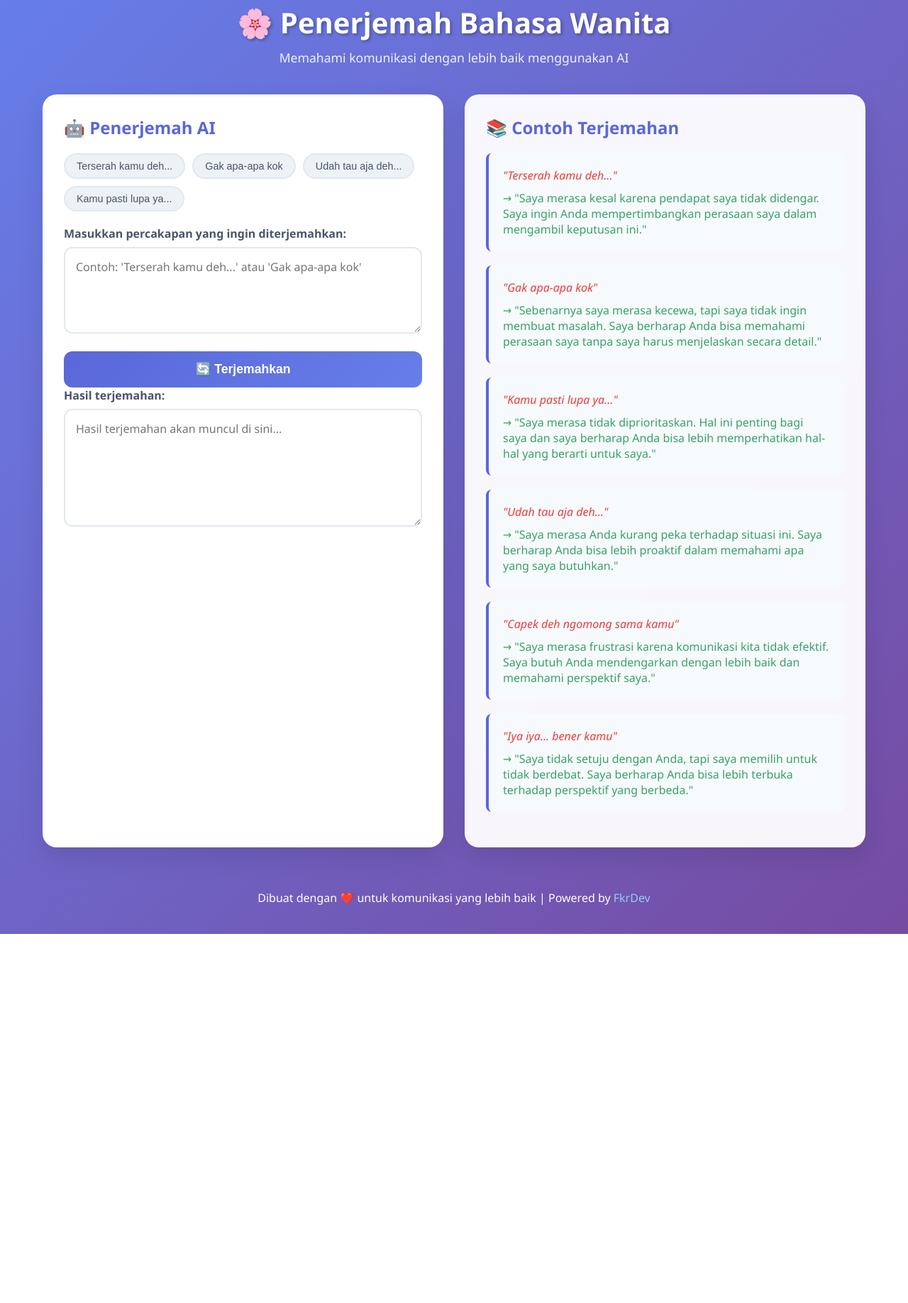
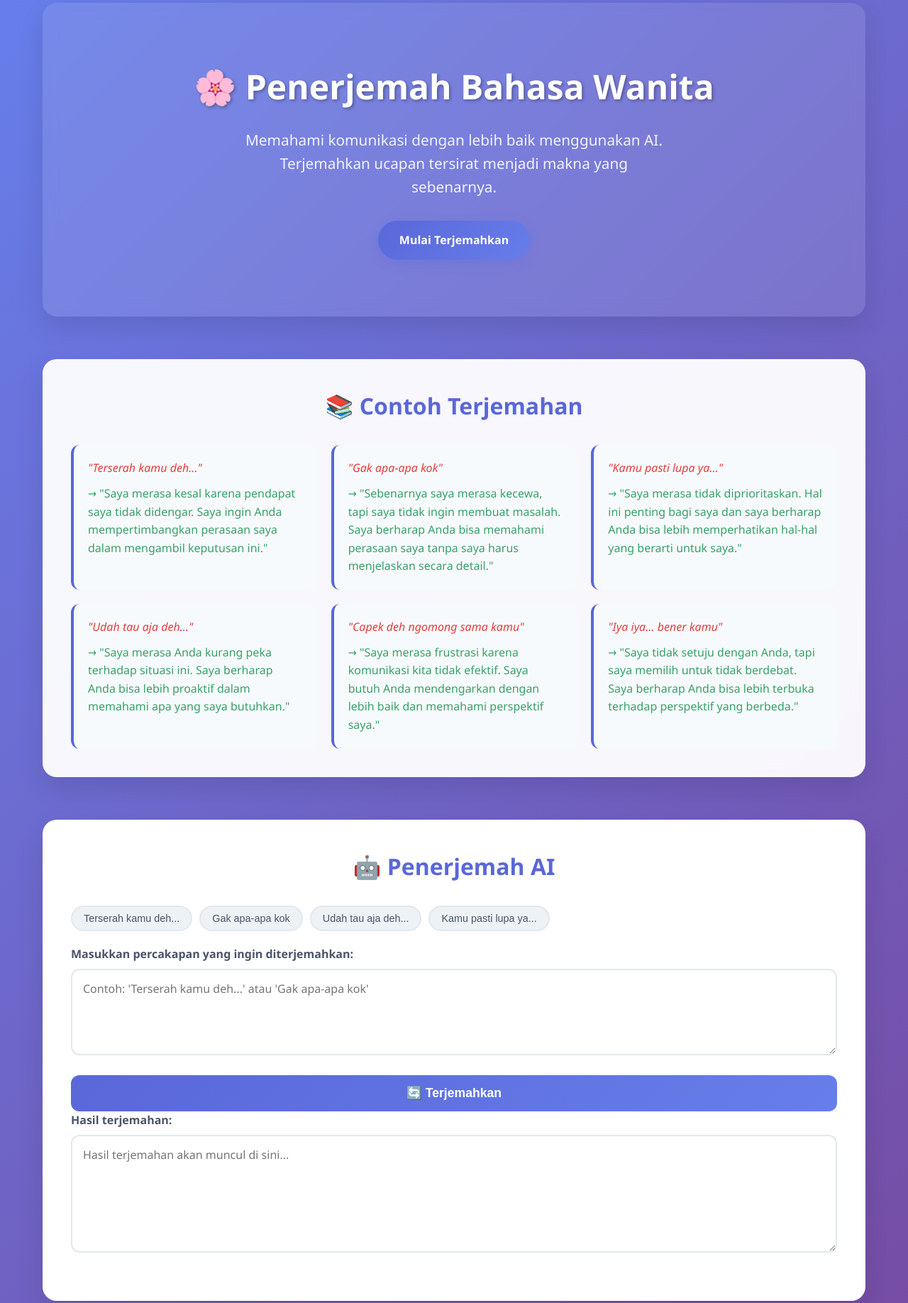
Before and after one commit to Fikrisn/woman-language-translator, a website: page index.html in a window 1280 px wide. Shown: the part 16-1852 px from the top of the page at 71% size. Before the commit the page ends 1332 px from the top, so only its background shows below. Drawn offline with Linux system fonts and the light colour scheme.

Commit message:
update tampilan

```diff
--- a/index.html
+++ b/index.html
@@ -16,6 +16,7 @@
             background: linear-gradient(135deg, #667eea 0%, #764ba2 100%);
             min-height: 100vh;
             color: #333;
+            line-height: 1.6;
         }
 
         .container {
@@ -24,53 +25,106 @@
             padding: 20px;
         }
 
-        .header {
+        /* Hero Section */
+        .hero {
             text-align: center;
             color: white;
-            margin-bottom: 40px;
+            padding: 80px 20px;
+            background: rgba(255, 255, 255, 0.1);
+            border-radius: 20px;
+            margin-bottom: 60px;
+            backdrop-filter: blur(10px);
+            box-shadow: 0 15px 35px rgba(0,0,0,0.1);
         }
 
-        .header h1 {
-            font-size: 2.5rem;
-            margin-bottom: 10px;
+        .hero h1 {
+            font-size: 3rem;
+            margin-bottom: 20px;
             text-shadow: 2px 2px 4px rgba(0,0,0,0.3);
         }
 
-        .header p {
-            font-size: 1.1rem;
+        .hero p {
+            font-size: 1.3rem;
             opacity: 0.9;
+            max-width: 600px;
+            margin: 0 auto;
         }
 
-        .main-content {
-            display: grid;
-            grid-template-columns: 1fr 1fr;
-            gap: 30px;
-            margin-bottom: 40px;
+        .cta-btn {
+            display: inline-block;
+            background: linear-gradient(135deg, #5a67d8, #667eea);
+            color: white;
+            padding: 15px 30px;
+            border-radius: 50px;
+            text-decoration: none;
+            font-weight: 600;
+            margin-top: 30px;
+            transition: all 0.3s ease;
+            box-shadow: 0 5px 15px rgba(90, 103, 216, 0.3);
         }
 
-        .translator-section {
-            background: white;
-            border-radius: 20px;
-            padding: 30px;
-            box-shadow: 0 15px 35px rgba(0,0,0,0.1);
-            backdrop-filter: blur(10px);
+        .cta-btn:hover {
+            transform: translateY(-3px);
+            box-shadow: 0 10px 25px rgba(90, 103, 216, 0.4);
         }
 
+        /* Examples Section */
         .examples-section {
             background: rgba(255,255,255,0.95);
             border-radius: 20px;
-            padding: 30px;
+            padding: 40px;
+            margin-bottom: 60px;
             box-shadow: 0 15px 35px rgba(0,0,0,0.1);
             backdrop-filter: blur(10px);
         }
 
         .section-title {
-            font-size: 1.5rem;
-            margin-bottom: 20px;
+            font-size: 2rem;
+            margin-bottom: 30px;
             color: #5a67d8;
-            display: flex;
-            align-items: center;
-            gap: 10px;
+            text-align: center;
+        }
+
+        .examples-grid {
+            display: grid;
+            grid-template-columns: repeat(auto-fit, minmax(300px, 1fr));
+            gap: 20px;
+        }
+
+        .example-item {
+            background: #f7fafc;
+            border-left: 4px solid #5a67d8;
+            padding: 20px;
+            border-radius: 12px;
+            transition: all 0.3s ease;
+            cursor: pointer;
+        }
+
+        .example-item:hover {
+            background: #edf2f7;
+            transform: translateY(-5px);
+            box-shadow: 0 5px 15px rgba(0,0,0,0.1);
+        }
+
+        .example-original {
+            font-style: italic;
+            color: #e53e3e;
+            margin-bottom: 10px;
+            font-weight: 500;
+        }
+
+        .example-translation {
+            color: #38a169;
+            font-weight: 500;
+        }
+
+        /* Translator Section */
+        .translator-section {
+            background: white;
+            border-radius: 20px;
+            padding: 40px;
+            box-shadow: 0 15px 35px rgba(0,0,0,0.1);
+            backdrop-filter: blur(10px);
         }
 
         .input-group {
@@ -142,94 +196,6 @@
             100% { transform: rotate(360deg); }
         }
 
-        .example-item {
-            background: #f7fafc;
-            border-left: 4px solid #5a67d8;
-            padding: 20px;
-            margin-bottom: 20px;
-            border-radius: 8px;
-            transition: all 0.3s ease;
-            cursor: pointer;
-        }
-
-        .example-item:hover {
-            background: #edf2f7;
-            transform: translateX(5px);
-        }
-
-        .example-original {
-            font-style: italic;
-            color: #e53e3e;
-            margin-bottom: 10px;
-            font-weight: 500;
-        }
-
-        .example-translation {
-            color: #38a169;
-            font-weight: 500;
-        }
-
-        .footer {
-            text-align: center;
-            color: white;
-            margin-top: 40px;
-            padding: 20px;
-        }
-
-        .footer a {
-            color: #90cdf4;
-            text-decoration: none;
-        }
-
-        .footer a:hover {
-            text-decoration: underline;
-        }
-
-        @media (max-width: 768px) {
-            .main-content {
-                grid-template-columns: 1fr;
-                gap: 20px;
-            }
-
-            .header h1 {
-                font-size: 2rem;
-            }
-
-            .translator-section,
-            .examples-section {
-                padding: 20px;
-            }
-        }
-
-        .error-message {
-            background: #fed7d7;
-            color: #c53030;
-            padding: 15px;
-            border-radius: 8px;
-            margin-top: 15px;
-            display: none;
-        }
-
-        .success-message {
-            background: #c6f6d5;
-            color: #276749;
-            padding: 15px;
-            border-radius: 8px;
-            margin-top: 15px;
-            display: none;
-        }
-
-        .debug-info {
-            background: #e2e8f0;
-            color: #2d3748;
-            padding: 10px;
-            border-radius: 8px;
-            margin-top: 10px;
-            font-size: 0.9rem;
-            font-family: monospace;
-            display: none;
-        }
-
         .quick-examples {
             display: flex;
             flex-wrap: wrap;
@@ -253,83 +219,129 @@
             color: white;
             border-color: #5a67d8;
         }
+
+        .error-message {
+            background: #fed7d7;
+            color: #c53030;
+            padding: 15px;
+            border-radius: 8px;
+            margin-top: 15px;
+            display: none;
+        }
+
+        .success-message {
+            background: #c6f6d5;
+            color: #276749;
+            padding: 15px;
+            border-radius: 8px;
+            margin-top: 15px;
+            display: none;
+        }
+
+        .footer {
+            text-align: center;
+            color: white;
+            margin-top: 60px;
+            padding: 20px;
+        }
+
+        .footer a {
+            color: #90cdf4;
+            text-decoration: none;
+        }
+
+        .footer a:hover {
+            text-decoration: underline;
+        }
+
+        @media (max-width: 768px) {
+            .hero h1 {
+                font-size: 2.5rem;
+            }
+
+            .hero p {
+                font-size: 1.1rem;
+            }
+
+            .examples-section,
+            .translator-section {
+                padding: 20px;
+            }
+
+            .examples-grid {
+                grid-template-columns: 1fr;
+            }
+        }
     </style>
 </head>
 <body>
     <div class="container">
-        <header class="header">
+        <!-- Hero Section -->
+        <section class="hero">
             <h1>🌸 Penerjemah Bahasa Wanita</h1>
-            <p>Memahami komunikasi dengan lebih baik menggunakan AI</p>
-        </header>
+            <p>Memahami komunikasi dengan lebih baik menggunakan AI. Terjemahkan ucapan tersirat menjadi makna yang sebenarnya.</p>
+            <a href="#translator" class="cta-btn">Mulai Terjemahkan</a>
+        </section>
 
-        <div class="main-content">
-            <div class="translator-section">
-                <h2 class="section-title">
-                    🤖 Penerjemah AI
-                </h2>
-
-                <div class="quick-examples">
-                    <button class="quick-example-btn" onclick="setExample('Terserah kamu deh...')">Terserah kamu deh...</button>
-                    <button class="quick-example-btn" onclick="setExample('Gak apa-apa kok')">Gak apa-apa kok</button>
-                    <button class="quick-example-btn" onclick="setExample('Udah tau aja deh...')">Udah tau aja deh...</button>
-                    <button class="quick-example-btn" onclick="setExample('Kamu pasti lupa ya...')">Kamu pasti lupa ya...</button>
-                </div>
-
-                <div class="input-group">
-                    <label for="inputText">Masukkan percakapan yang ingin diterjemahkan:</label>
-                    <textarea id="inputText" rows="4" placeholder="Contoh: 'Terserah kamu deh...' atau 'Gak apa-apa kok'"></textarea>
-                </div>
-
-                <button onclick="translateText()" class="translate-btn" id="translateBtn">
-                    <span id="btnText">🔄 Terjemahkan</span>
-                </button>
-
-                <div class="input-group">
-                    <label for="outputText">Hasil terjemahan:</label>
-                    <textarea id="outputText" rows="6" readonly placeholder="Hasil terjemahan akan muncul di sini..."></textarea>
-                </div>
-
-                <div id="errorMessage" class="error-message"></div>
-                <div id="successMessage" class="success-message"></div>
-                <div id="debugInfo" class="debug-info"></div>
-            </div>
-
-            <div class="examples-section">
-                <h2 class="section-title">
-                    📚 Contoh Terjemahan
-                </h2>
-
+        <!-- Examples Section -->
+        <section class="examples-section">
+            <h2 class="section-title">📚 Contoh Terjemahan</h2>
+            <div class="examples-grid">
                 <div class="example-item" onclick="setExample('Terserah kamu deh...')">
                     <div class="example-original">"Terserah kamu deh..."</div>
                     <div class="example-translation">→ "Saya merasa kesal karena pendapat saya tidak didengar. Saya ingin Anda mempertimbangkan perasaan saya dalam mengambil keputusan ini."</div>
                 </div>
-
                 <div class="example-item" onclick="setExample('Gak apa-apa kok')">
                     <div class="example-original">"Gak apa-apa kok"</div>
                     <div class="example-translation">→ "Sebenarnya saya merasa kecewa, tapi saya tidak ingin membuat masalah. Saya berharap Anda bisa memahami perasaan saya tanpa saya harus menjelaskan secara detail."</div>
                 </div>
-
                 <div class="example-item" onclick="setExample('Kamu pasti lupa ya...')">
                     <div class="example-original">"Kamu pasti lupa ya..."</div>
                     <div class="example-translation">→ "Saya merasa tidak diprioritaskan. Hal ini penting bagi saya dan saya berharap Anda bisa lebih memperhatikan hal-hal yang berarti untuk saya."</div>
                 </div>
-
                 <div class="example-item" onclick="setExample('Udah tau aja deh...')">
                     <div class="example-original">"Udah tau aja deh..."</div>
                     <div class="example-translation">→ "Saya merasa Anda kurang peka terhadap situasi ini. Saya berharap Anda bisa lebih proaktif dalam memahami apa yang saya butuhkan."</div>
                 </div>
-
                 <div class="example-item" onclick="setExample('Capek deh ngomong sama kamu')">
                     <div class="example-original">"Capek deh ngomong sama kamu"</div>
                     <div class="example-translation">→ "Saya merasa frustrasi karena komunikasi kita tidak efektif. Saya butuh Anda mendengarkan dengan lebih baik dan memahami perspektif saya."</div>
                 </div>
-
                 <div class="example-item" onclick="setExample('Iya iya... bener kamu')">
                     <div class="example-original">"Iya iya... bener kamu"</div>
                     <div class="example-translation">→ "Saya tidak setuju dengan Anda, tapi saya memilih untuk tidak berdebat. Saya berharap Anda bisa lebih terbuka terhadap perspektif yang berbeda."</div>
                 </div>
             </div>
-        </div>
+        </section>
+
+        <!-- Translator Section -->
+        <section id="translator" class="translator-section">
+            <h2 class="section-title">🤖 Penerjemah AI</h2>
+
+            <div class="quick-examples">
+                <button class="quick-example-btn" onclick="setExample('Terserah kamu deh...')">Terserah kamu deh...</button>
+                <button class="quick-example-btn" onclick="setExample('Gak apa-apa kok')">Gak apa-apa kok</button>
+                <button class="quick-example-btn" onclick="setExample('Udah tau aja deh...')">Udah tau aja deh...</button>
+                <button class="quick-example-btn" onclick="setExample('Kamu pasti lupa ya...')">Kamu pasti lupa ya...</button>
+            </div>
+
+            <div class="input-group">
+                <label for="inputText">Masukkan percakapan yang ingin diterjemahkan:</label>
+                <textarea id="inputText" rows="4" placeholder="Contoh: 'Terserah kamu deh...' atau 'Gak apa-apa kok'"></textarea>
+            </div>
+
+            <button onclick="translateText()" class="translate-btn" id="translateBtn">
+                <span id="btnText">🔄 Terjemahkan</span>
+            </button>
+
+            <div class="input-group">
+                <label for="outputText">Hasil terjemahan:</label>
+                <textarea id="outputText" rows="6" readonly placeholder="Hasil terjemahan akan muncul di sini..."></textarea>
+            </div>
+
+            <div id="errorMessage" class="error-message"></div>
+            <div id="successMessage" class="success-message"></div>
+        </section>
 
         <footer class="footer">
             <p>Dibuat dengan ❤️ untuk komunikasi yang lebih baik | Powered by <a href="https://github.com/fikrisn" target="_blank">FkrDev</a></p>
@@ -349,12 +361,10 @@
             const btnText = document.getElementById('btnText');
             const errorMessage = document.getElementById('errorMessage');
             const successMessage = document.getElementById('successMessage');
-            const debugInfo = document.getElementById('debugInfo');
 
             // Reset messages
             errorMessage.style.display = 'none';
             successMessage.style.display = 'none';
-            debugInfo.style.display = 'none';
 
             // Validasi input
             if (!inputText) {
@@ -380,9 +390,6 @@
                         text: inputText
                     })
                 });
-
-                // Show debug info
-                showDebug(`Status: ${response.status}, URL: ${API_URL}`);
 
                 if (!response.ok) {
                     const errorText = await response.text();
@@ -441,12 +448,6 @@
             successMessage.style.display = 'block';
         }
 
-        function showDebug(message) {
-            const debugInfo = document.getElementById('debugInfo');
-            debugInfo.textContent = message;
-            debugInfo.style.display = 'block';
-        }
-
         // Allow Enter key to trigger translation
         document.getElementById('inputText').addEventListener('keydown', function(event) {
             if (event.ctrlKey && event.key === 'Enter') {
```
